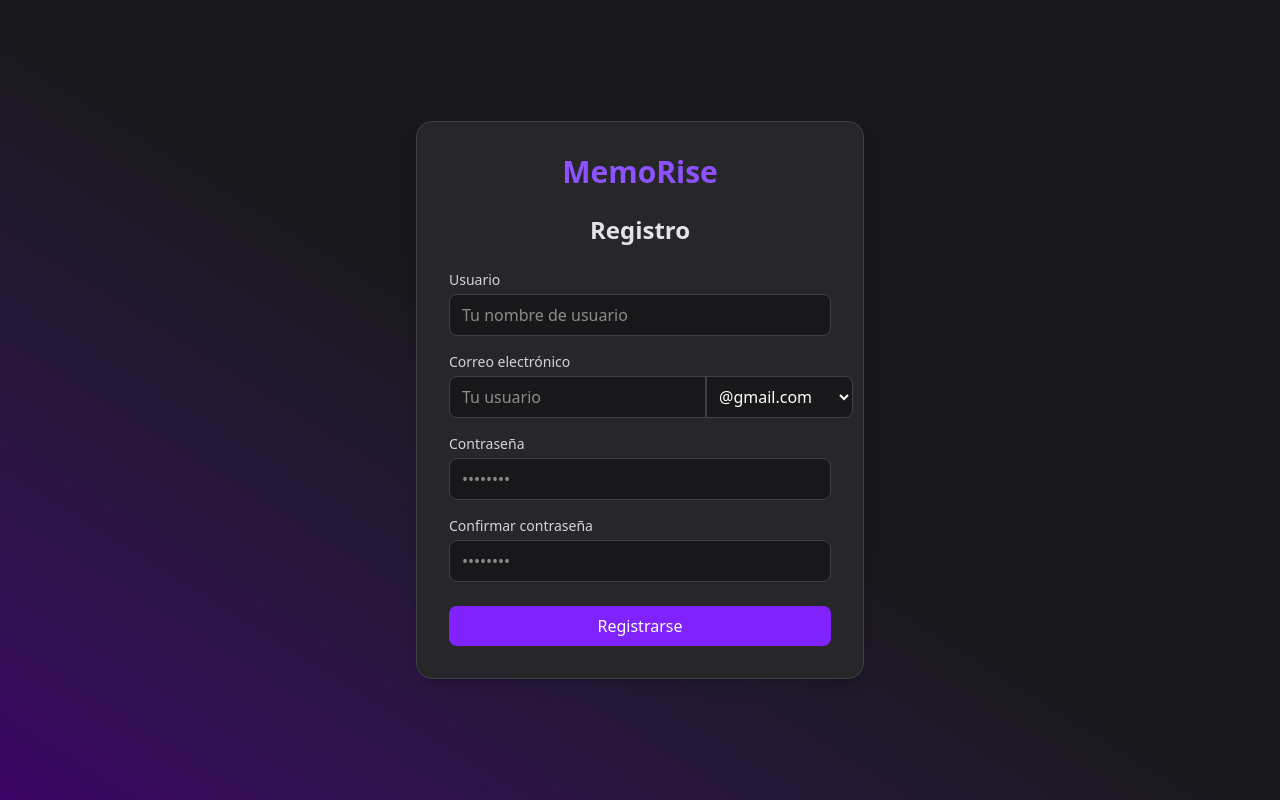
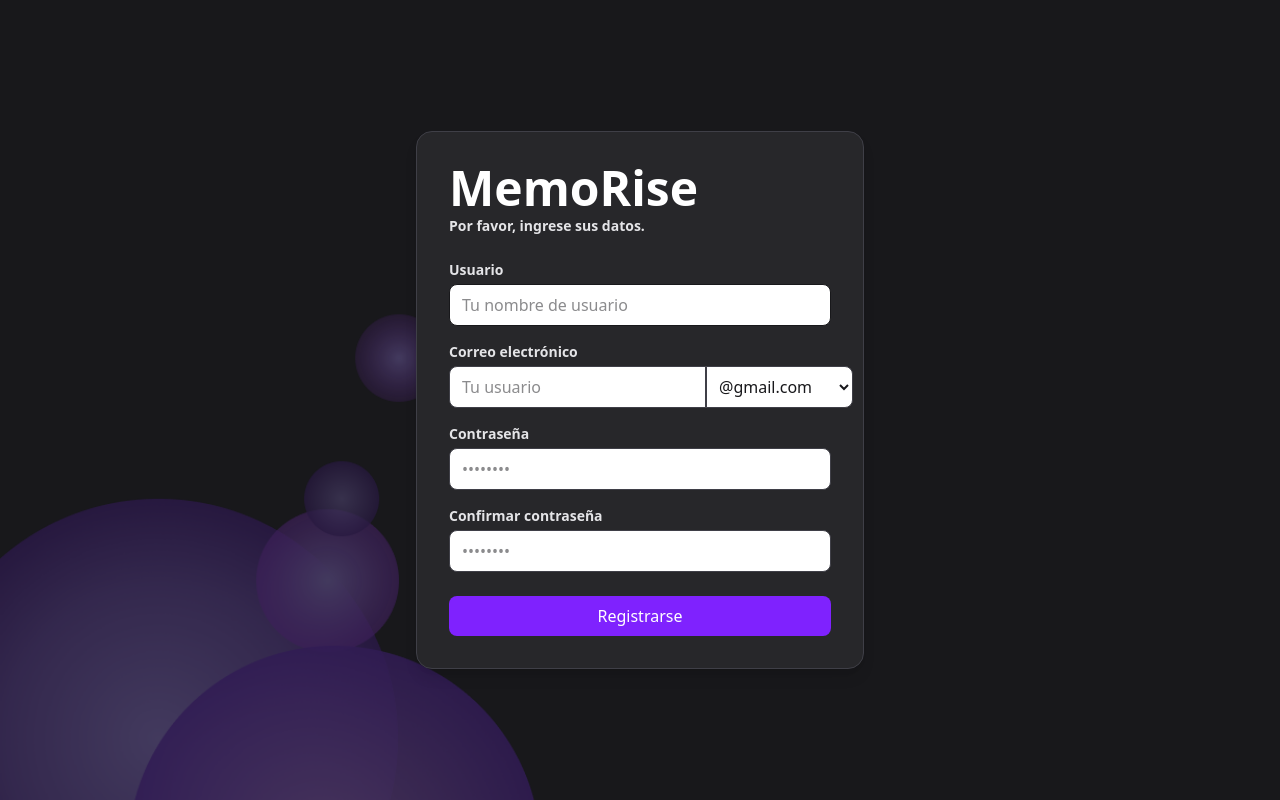
Before and after one commit to MagicExist/MemoRise, a React (Vite) app in the folder front-end/: page / in a window 1280 px wide. Built offline with nearby package versions, Linux system fonts and the light colour scheme.

Commit message:
style: adjust button colors in registration form

```diff
--- a/front-end/src/components/Registration.tsx
+++ b/front-end/src/components/Registration.tsx
@@ -1,4 +1,5 @@
 import React, { useState } from "react";
+import backgroundImage from "/src/assets/background.png";
 
 const Registration: React.FC = () => {
   const [formData, setFormData] = useState({
@@ -30,28 +31,33 @@ const Registration: React.FC = () => {
       email: fullEmail,
       password: formData.password,
     });
-
-    // Aquí irá la lógica para el backend
   };
 
   return (
-    <div className="flex justify-center items-center min-h-screen bg-gradient-to-bl from-zinc-900 via-zinc-900 to-purple-950">
+    <div className="flex justify-center items-center min-h-screen bg-zinc-900 relative">
+      <div
+        style={{ backgroundImage: `url(${backgroundImage})` }}
+        className="absolute bottom-0 left-0 w-2/3 h-4/5 bg-contain bg-left-bottom opacity-30 bg-no-repeat"
+      />
       <form
         onSubmit={handleSubmit}
-        className="bg-zinc-800 shadow-lg rounded-2xl p-8 w-full max-w-md border border-zinc-700"
+        className="bg-zinc-800 shadow-lg rounded-2xl p-8 w-full max-w-md border border-zinc-700 z-10"
       >
-        {/* Título */}
-        <h1 className="text-3xl font-bold text-center text-violet-500 mb-6">
-          MemoRise
-        </h1>
-
-        <h2 className="text-2xl font-bold mb-6 text-center text-zinc-200">
-          Registro
-        </h2>
+        {/* Contenedor para los títulos */}
+        <div className="mb-6">
+          {/* Título principal: MemoRise */}
+          <h1 className="text-5xl font-bold text-white mb-1">
+            MemoRise
+          </h1>
+          {/* Subtítulo:  Por favor, ingrese sus datos. */}
+          <h2 className="text-sm font-bold text-zinc-200">
+            Por favor, ingrese sus datos.
+          </h2>
+        </div>
 
         {/* Usuario */}
         <div className="mb-4">
-          <label className="block text-sm font-medium text-zinc-300">
+          <label className="block text-sm font-bold text-zinc-200">
             Usuario
           </label>
           <input
@@ -61,13 +67,13 @@ const Registration: React.FC = () => {
             onChange={handleChange}
             placeholder="Tu nombre de usuario"
             required
-            className="w-full mt-1 px-3 py-2 border border-zinc-700 rounded-lg bg-zinc-900 text-white focus:outline-none focus:ring focus:ring-violet-500"
+            className="w-full mt-1 px-3 py-2 border border-zinc-00 rounded-lg bg-white text-zinc-900 focus:outline-none focus:ring focus:ring-violet-500"
           />
         </div>
 
         {/* Correo electrónico */}
         <div className="mb-4">
-          <label className="block text-sm font-medium text-zinc-300">
+          <label className="block text-sm font-bold text-zinc-200">
             Correo electrónico
           </label>
           <div className="flex mt-1">
@@ -78,13 +84,13 @@ const Registration: React.FC = () => {
               onChange={handleChange}
               placeholder="Tu usuario"
               required
-              className="flex-1 px-3 py-2 border border-zinc-700 rounded-l-lg bg-zinc-900 text-white focus:outline-none focus:ring focus:ring-violet-500"
+              className="flex-1 px-3 py-2 border border-zinc-700 rounded-l-lg bg-white text-zinc-900 focus:outline-none focus:ring focus:ring-violet-500"
             />
             <select
               name="emailDomain"
               value={formData.emailDomain}
               onChange={handleChange}
-              className="px-2 py-2 border border-zinc-700 rounded-r-lg bg-zinc-900 text-white focus:outline-none focus:ring focus:ring-violet-500"
+              className="px-2 py-2 border border-zinc-700 rounded-r-lg bg-white text-zinc-900 focus:outline-none focus:ring focus:ring-violet-500"
             >
               <option value="@gmail.com">@gmail.com</option>
               <option value="@hotmail.com">@hotmail.com</option>
@@ -96,7 +102,7 @@ const Registration: React.FC = () => {
 
         {/* Contraseña */}
         <div className="mb-4">
-          <label className="block text-sm font-medium text-zinc-300">
+          <label className="block text-sm font-bold text-zinc-200">
             Contraseña
           </label>
           <input
@@ -106,13 +112,13 @@ const Registration: React.FC = () => {
             onChange={handleChange}
             placeholder="••••••••"
             required
-            className="w-full mt-1 px-3 py-2 border border-zinc-700 rounded-lg bg-zinc-900 text-white focus:outline-none focus:ring focus:ring-violet-500"
+            className="w-full mt-1 px-3 py-2 border border-zinc-700 rounded-lg bg-white text-zinc-900 focus:outline-none focus:ring focus:ring-violet-500"
           />
         </div>
 
         {/* Confirmar contraseña */}
         <div className="mb-6">
-          <label className="block text-sm font-medium text-zinc-300">
+          <label className="block text-sm font-bold text-zinc-200">
             Confirmar contraseña
           </label>
           <input
@@ -122,7 +128,7 @@ const Registration: React.FC = () => {
             onChange={handleChange}
             placeholder="••••••••"
             required
-            className="w-full mt-1 px-3 py-2 border border-zinc-700 rounded-lg bg-zinc-900 text-white focus:outline-none focus:ring focus:ring-violet-500"
+            className="w-full mt-1 px-3 py-2 border border-zinc-700 rounded-lg bg-white text-zinc-900 focus:outline-none focus:ring focus:ring-violet-500"
           />
         </div>
 
@@ -133,11 +139,9 @@ const Registration: React.FC = () => {
         >
           Registrarse
         </button>
-
-
       </form>
     </div>
-  )
+  );
 };
 
 export default Registration;
```
Also changed, not shown: front-end/src/assets/background.png (added).
